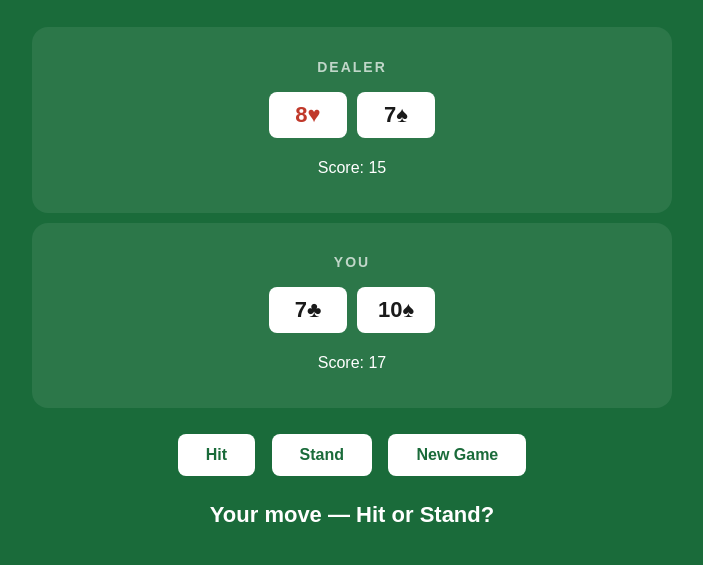
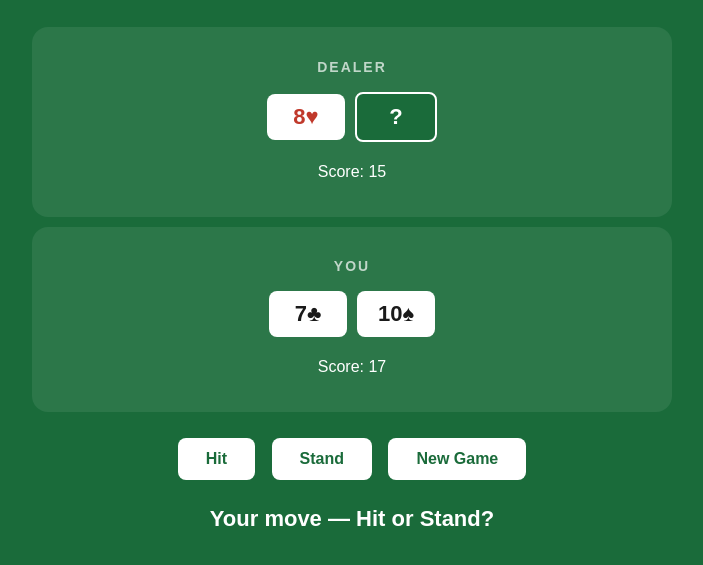
Before and after one commit to zhipengwu714/BlackJack, a plain HTML site: page index.html in a window 1280 px wide. Both pictures are taken after a click on the button "New Game". Shown: the part 97-662 px from the top of the page, without its empty margins (288-991 px from the left). Drawn offline with Linux system fonts and the light colour scheme.

Commit message:
add hidden dealer card reveal mechanic

```diff
--- a/script.js
+++ b/script.js
@@ -8,6 +8,7 @@ let deck = [];
 let playerHand = [];
 let dealerHand = [];
 const redSuits = ["♥", "♦"];
+let gameOver = false;
 
 function buildDeck() {
   deck = [];
@@ -68,8 +69,12 @@ function displayHands() {
   }
 
   for (let i = 0; i < dealerHand.length; i++) {
-    let dealerColor = redSuits.includes(dealerHand[i].suit) ? "card red" : "card";
-    dealerDiv.innerHTML += "<span class='" + dealerColor + "'>" + dealerHand[i].name + dealerHand[i].suit + "</span>";
+    if (i === 1 && !gameOver) {
+      dealerDiv.innerHTML += "<span class='card hidden-card'>?</span>";
+    } else {
+      let dealerColor = redSuits.includes(dealerHand[i].suit) ? "card red" : "card";
+      dealerDiv.innerHTML += "<span class='" + dealerColor + "'>" + dealerHand[i].name + dealerHand[i].suit + "</span>";
+    }
   }
 
   document.getElementById("player-score").innerText = getHandValue(playerHand);
@@ -77,6 +82,7 @@ function displayHands() {
 }
 
 function newGame() {
+  gameOver=false;
   buildDeck();
   shuffleDeck();
   playerHand = [];
@@ -101,6 +107,7 @@ function hit() {
 }
 
 function stand() {
+  gameOver = true;
   while (getHandValue(dealerHand) < 17) {
     dealerHand.push(dealCard());
   }
--- a/style.css
+++ b/style.css
@@ -71,3 +71,9 @@ button:hover {
 .card.red {
   color: #c0392b;
 }
+
+.hidden-card {
+  background: #1a6b3a;
+  color: white;
+  border: 2px solid white;
+}
```
